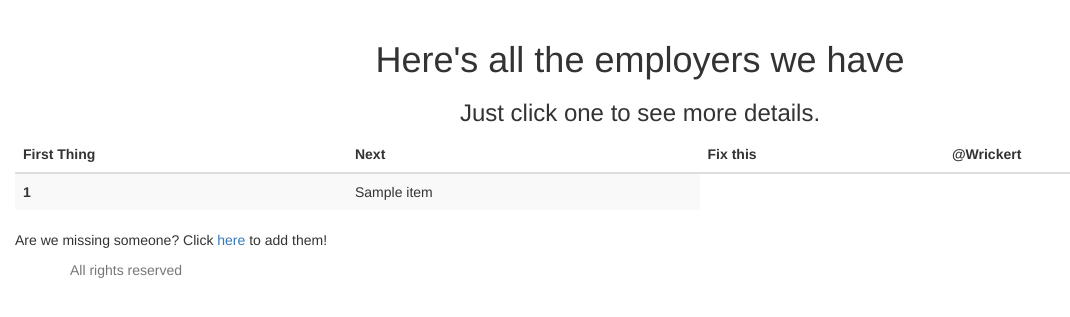
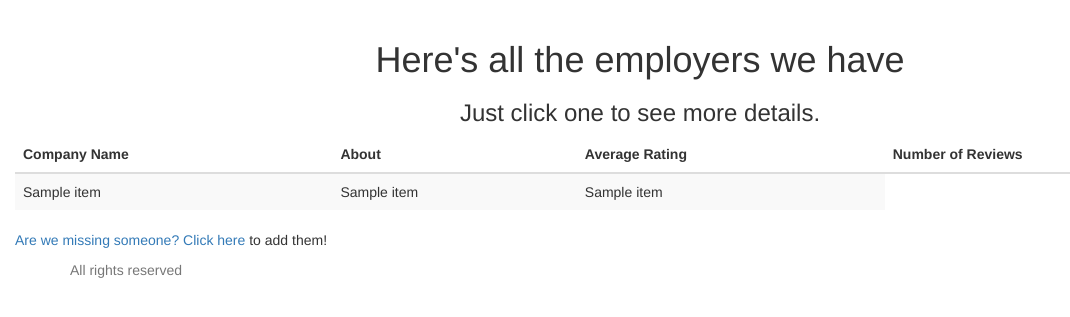
Before and after one commit to TheToddLuci0/BigCheese, a Python web app: template templates/employers.html in a window 1280 px wide. Shown: the part 51-368 px from the top of the page, without its empty margins (0-1070 px from the left). Run offline with Jinja, Linux system fonts and the light colour scheme; the template is opened without the code that fills it: most values are stand-ins (such as "Sample title", 1, 10 or a date in 2020); some libraries are stand-ins or nearby versions.

Commit message:
Added employers page

```diff
--- a/templates/employers.html
+++ b/templates/employers.html
@@ -6,17 +6,19 @@
         <table class="table table-striped">
             <thead>
             <tr>
-                <th>First Thing</th>
-                <th>Next</th>
-                <th>Fix this</th>
-                <th>@Wrickert</th>
+                <th>Company Name</th>
+                <th>About</th>
+                <th>Average Rating</th>
+                <th>Number of Reviews</th>
             </tr>
             </thead>
             <tbody>
             {% for item in result %}
 
-                    <th> {{ item[0] }}  </th>
+                <a> <a href="www.bigcheese.review/employers/{{ item[0] }}" {{ item[0] }}</a>  </th>
                     <td> {{ item[1] }} </td>
+                    <td> {{ item[2] }}</td>
+                    <td> {{ item[3] }}</td>
                 </tr>
 
             {% endfor %}
```
Also changed, not shown: app.py (+25 -5 lines).
